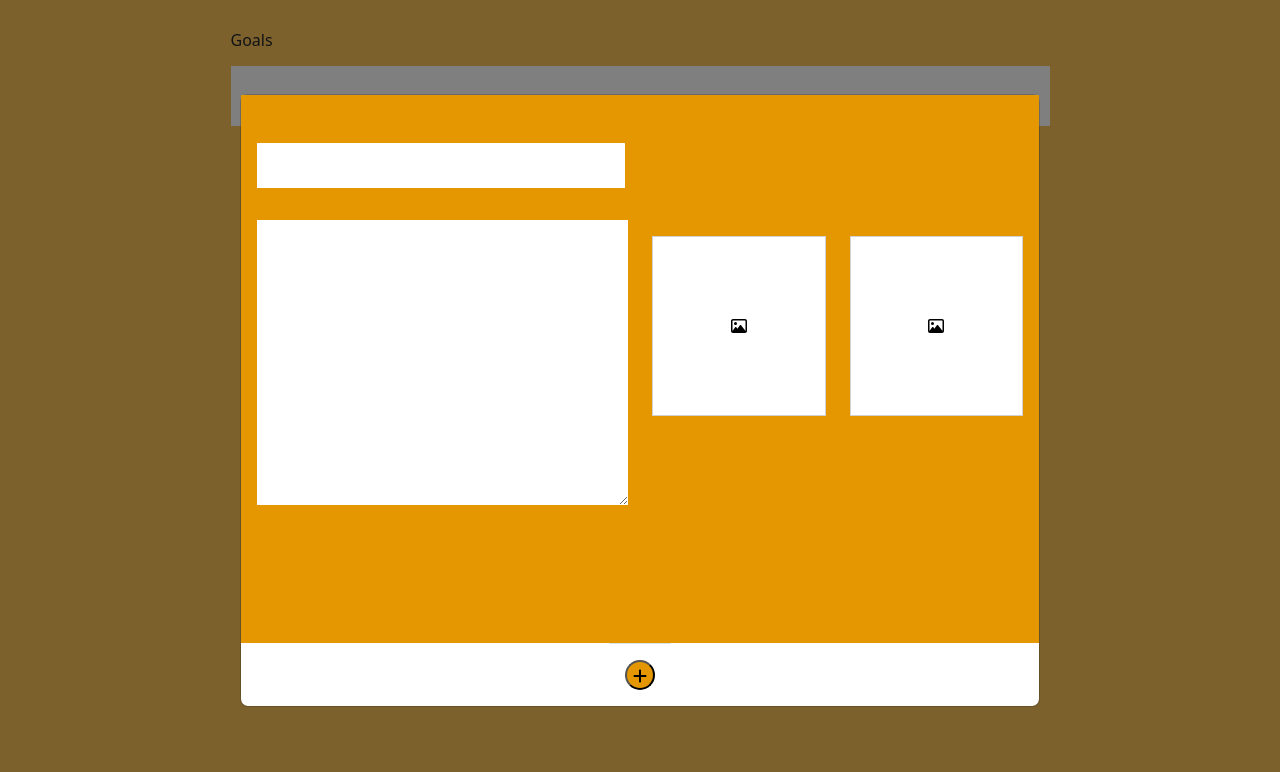
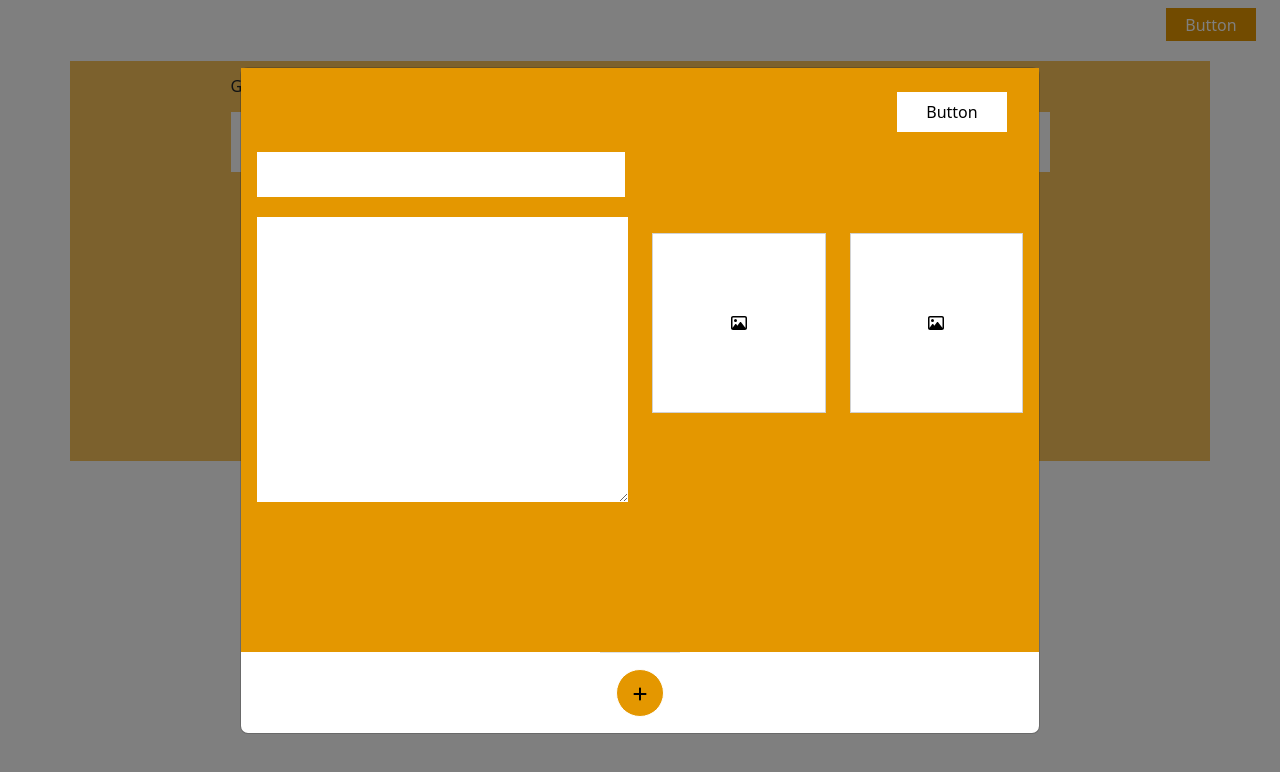
Before and after one commit to MunirRajpoot/Project-3, a plain HTML site: page page2.html in a window 1280 px wide. Both pictures are taken after a click on the button 640 px from the left and 505 px from the top of the page. Drawn offline with nearby package versions, Linux system fonts and the light colour scheme.

Commit message:
forth commit

```diff
--- a/page2.html
+++ b/page2.html
@@ -11,8 +11,13 @@
     <link rel="stylesheet" href="./style.css">
 </head>
 
-<body class="page-2">
-    <div class="container">
+<body>
+    <div class="d-flex justify-content-end me-4  mt-2">
+        <button class="t-btn">
+            Button
+        </button>
+    </div>
+    <div class="container page-2">
         <!-- <div class="log-sec mt-3">
             <div>
                 <button class="rounded-3 l-btn"><span><svg style="height: 1rem;" xmlns="http://www.w3.org/2000/svg"
@@ -43,8 +48,9 @@
             </div>
         </div>
 
+    </div>
 
-        <div class="sec-3 mt-3 d-flex justify-content-center align-items-center mb-3 ">
+        <div class="d-flex justify-content-center mt-4 ">
 
 
 
@@ -56,7 +62,7 @@
                     </svg>
                 </span>
             </button>
-
+        </div>
     <!-- modal -->
     <!-- <button type="button" class="btn btn-primary" data-toggle="modal" data-target="#exampleModal">
                 Open Centered Large Modal
@@ -67,7 +73,6 @@
         <div class="modal-dialog modal-dialog-centered modal-lg" role="document">
             <div class="modal-content">
                 <!-- <div class="modal-header">
-
                           <button type="button" class="close" data-dismiss="modal" aria-label="Close">
                                 <span aria-hidden="true">&times;</span>
                             </button>
@@ -75,7 +80,13 @@
                 <div class="modal-body modal-sec">
 
 
-                            <main class="w-100 sec-4 mt-3">
+                    <div class="d-flex justify-content-end me-3 mt-2">
+                        <button class="m-btn">
+                            Button
+                        </button>
+                    </div>
+
+                    <main class="w-100 sec-4 mt-1">
                         <!-- Title  -->
                         <div>
                             <input id="s-input" type="text" class="mt-3">
@@ -83,7 +94,7 @@
 
                         <!-- Add Story -->
 
-                                <div class="row mt-3 m-sec">
+                        <div class="row mt-1 m-sec">
                             <div class="col-6">
 
 
@@ -123,8 +134,7 @@
 
                 </div>
                 <div class="modal-footer m-auto">
-                            <button id="plus-btn1" class="rounded-circle" data-toggle="modal"
-                                data-target="#exampleModal">
+                    <button id="plus-btn1" class="rounded-circle" data-toggle="modal" data-target="#exampleModal">
                         <span>
                             <svg style="height: 1rem;" xmlns="http://www.w3.org/2000/svg" viewBox="0 0 448 512">
                                 <path
@@ -136,8 +146,8 @@
             </div>
         </div>
     </div>
-        </div>
-    </div>
+
+
 
 
     <script src="./js/bootstrap.bundle.min.js"></script>
--- a/style.css
+++ b/style.css
@@ -7,6 +7,9 @@ body {
 
 .page-2 {
     background-color: #F8C25A;
+    height: 400px;
+    margin-top: 20px
+    /* margin-top: 20px; */
 }
 
 .main-sec {
@@ -73,6 +76,7 @@ body {
     height: 3rem;
     width: 3rem;
    background-color: #E49700;
+   border: 1px solid white;
 }
 
 
@@ -188,5 +192,24 @@ input#s-input {
     background-color: #E49700;
 } */
 #plus-btn1{
+    height: 3rem;
+    width: 3rem;
+   background-color: #E49700;
+   border: 1px solid white;
+}
+.t-btn{
     background-color: #E49700;
+    border: none;
+    outline: none;
+    width: 90px;
+    height: 33px;
+    color: white;
 }
+.m-btn{
+    background-color: white;
+    border: none;
+    outline: none;
+    width: 110px;
+    height: 40px;
+
+}
```
Lines whose indentation alone changed are shown as unchanged.
